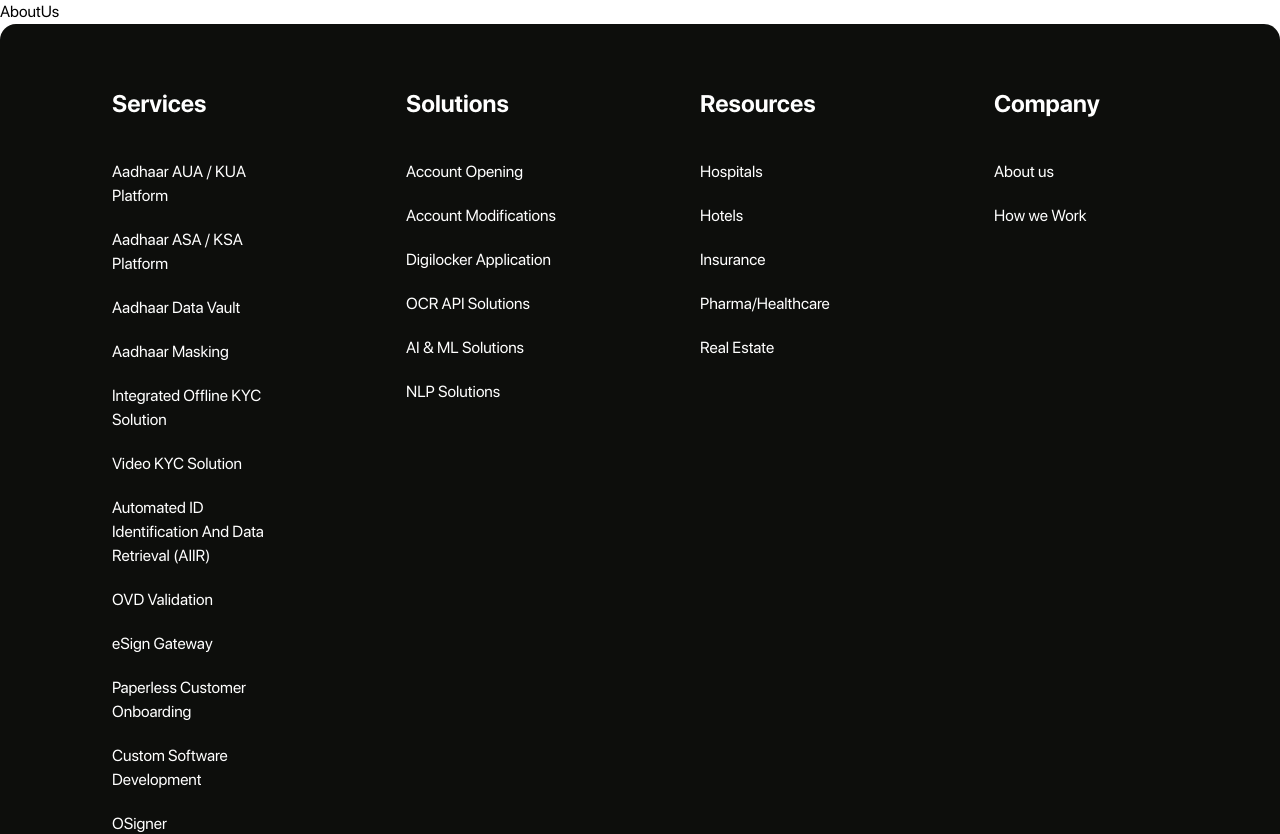
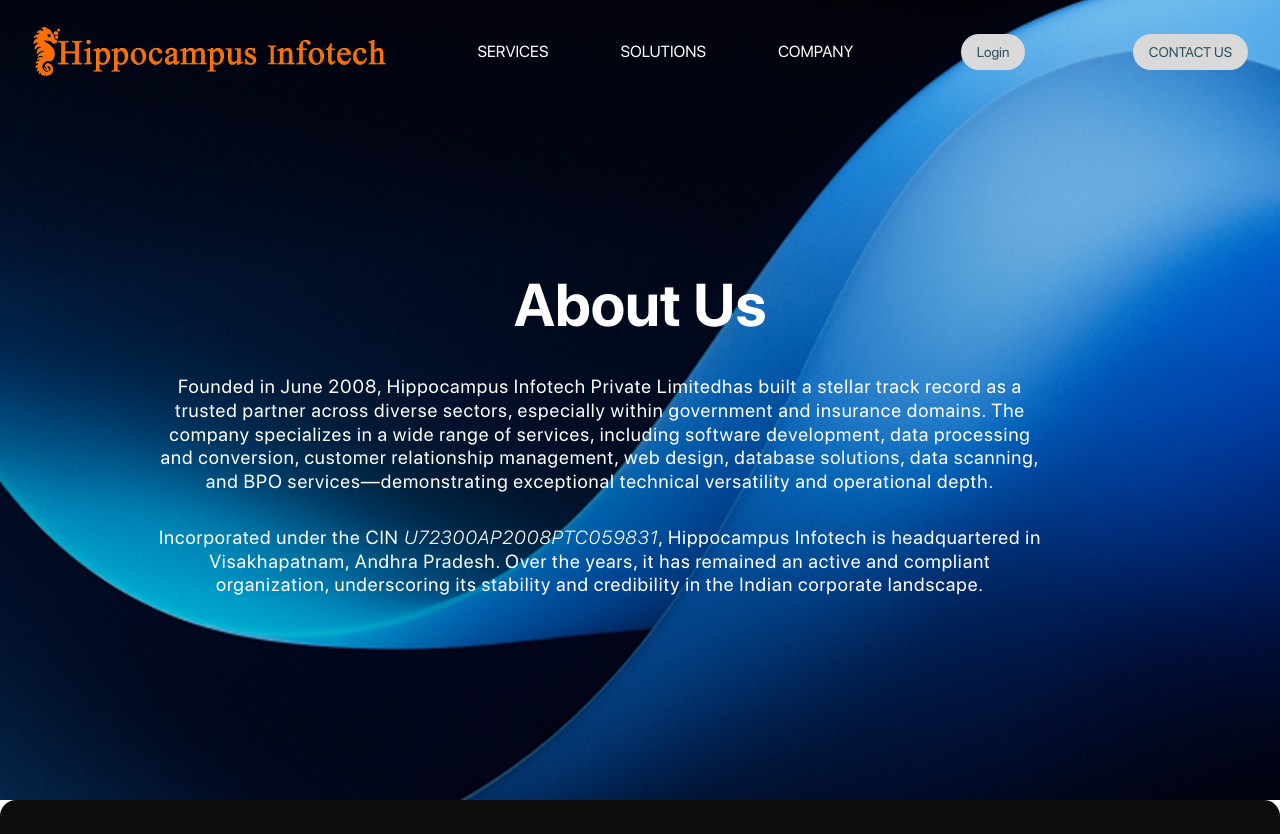
Before and after one commit to vd7943/Hippocampus, a React (Vite) app in the folder frontend/: page /about-us in a window 1280 px wide. Shown: the top 834 px of the page. Built offline with nearby package versions, Linux system fonts and the light colour scheme.

Commit message:
Update AboutUs.jsx

```diff
--- a/frontend/src/components/AboutUs.jsx
+++ b/frontend/src/components/AboutUs.jsx
@@ -1,7 +1,179 @@
-import React from "react";
+import React, { useState } from "react";
+import { HiOutlineMenu, HiOutlineX } from "react-icons/hi";
+import { Link, useNavigate } from "react-router-dom";
+import { useAuth } from "../Context/AuthProvider";
+import Logout from "../Auth/Logout";
 
 const AboutUs = () => {
-  return <div>AboutUs</div>;
+  const [isMenuOpen, setIsMenuOpen] = useState(false);
+  const [authUser] = useAuth();
+  const navigate = useNavigate();
+
+  const goToContact = () => {
+    navigate("/");
+    setTimeout(() => {
+      const section = document.getElementById("contact");
+      if (section) {
+        section.scrollIntoView({ behavior: "smooth" });
+      }
+    }, 500);
+  };
+
+  const goToServices = () => {
+    navigate("/");
+    setTimeout(() => {
+      const section = document.getElementById("services");
+      if (section) {
+        section.scrollIntoView({ behavior: "smooth" });
+      }
+    }, 500);
+  };
+
+  const goToSolutions = () => {
+    navigate("/");
+    setTimeout(() => {
+      const section = document.getElementById("solutions");
+      if (section) {
+        section.scrollIntoView({ behavior: "smooth" });
+      }
+    }, 500);
+  };
+
+  const goToCompany = () => {
+    navigate("/");
+    setTimeout(() => {
+      const section = document.getElementById("company");
+      if (section) {
+        section.scrollIntoView({ behavior: "smooth" });
+      }
+    }, 500);
+  };
+
+  return (
+    <div
+      className="min-h-screen bg-cover bg-center text-[#FFFFFF] flex flex-col justify-between"
+      style={{
+        backgroundImage: "url('/hero-background.png')",
+      }}
+    >
+      <div className="flex items-center justify-between px-6 lg:px-8 py-6 relative z-20">
+        <Link to="/">
+          <img
+            src="/logo.png"
+            alt="Hippocampus Infotech Logo"
+            className="h-8 md:h-14"
+          />
+        </Link>
+        <nav className="hidden md:flex items-center gap-18 text-[#FFFFFF]">
+          <button
+            onClick={goToServices}
+            className="hover:underline cursor-pointer"
+          >
+            SERVICES
+          </button>
+          <button
+            onClick={goToSolutions}
+            className="hover:underline cursor-pointer"
+          >
+            SOLUTIONS
+          </button>
+          <button
+            onClick={goToCompany}
+            className="hover:underline cursor-pointer"
+          >
+            COMPANY
+          </button>
+        </nav>
+        {authUser ? (
+          <Logout className="hidden md:block cursor-pointer" />
+        ) : (
+          <Link
+            to="/login"
+            className="hidden md:block cursor-pointer ml-4 px-4 py-2 bg-[#D9D9D9] text-[#2D515C] rounded-full text-sm hover:opacity-90"
+          >
+            Login
+          </Link>
+        )}
+
+        <button
+          onClick={goToContact}
+          className="hidden md:block cursor-pointer ml-4 px-4 py-2 bg-[#D9D9D9] text-[#2D515C] rounded-full text-sm hover:opacity-90"
+        >
+          CONTACT US
+        </button>
+        <button
+          className="md:hidden text-white text-3xl"
+          onClick={() => setIsMenuOpen(!isMenuOpen)}
+        >
+          {isMenuOpen ? <HiOutlineX /> : <HiOutlineMenu />}
+        </button>
+      </div>
+
+      {isMenuOpen && (
+        <div className="absolute top-20 left-0 right-0 bg-[#12123B] bg-opacity-95 text-white flex flex-col items-center space-y-6 py-6 z-10 md:hidden">
+          <button
+            className="text-lg hover:underline"
+            onClick={() => {
+              setIsMenuOpen(false);
+              goToServices();
+            }}
+          >
+            SERVICES
+          </button>
+          <button
+            className="text-lg hover:underline"
+            onClick={() => {
+              setIsMenuOpen(false);
+              goToSolutions();
+            }}
+          >
+            SOLUTIONS
+          </button>
+          <button
+            className="text-lg hover:underline"
+            onClick={() => {
+              setIsMenuOpen(false);
+              goToCompany();
+            }}
+          >
+            COMPANY
+          </button>
+
+          <button
+            onClick={goToContact}
+            className="px-4 py-2 bg-[#D9D9D9] text-[#2D515C] rounded-full text-sm hover:opacity-90"
+          >
+            CONTACT US
+          </button>
+        </div>
+      )}
+
+      <div className="flex-1 flex flex-col lg:justify-center px-6 md:px-38 my-10 lg:my-6 text-center">
+        <h1 className="text-4xl md:text-6xl font-bold leading-none mb-4 lg:mb-10">
+          About Us
+        </h1>
+
+        <p className="text-base md:text-[19px] font-light max-w-4xl mb-8 leading-tight tracking-wider">
+          Founded in June 2008,{" "}
+          <strong>Hippocampus Infotech Private Limited</strong>
+          has built a stellar track record as a trusted partner across diverse
+          sectors, especially within government and insurance domains. The
+          company specializes in a wide range of services, including software
+          development, data processing and conversion, customer relationship
+          management, web design, database solutions, data scanning, and BPO
+          services—demonstrating exceptional technical versatility and
+          operational depth.
+        </p>
+        <p className="text-base md:text-[19px] font-light max-w-4xl mb-8 leading-tight tracking-wider">
+          Incorporated under the CIN <em>U72300AP2008PTC059831</em>, Hippocampus
+          Infotech is headquartered in Visakhapatnam, Andhra Pradesh. Over the
+          years, it has remained an active and compliant organization,
+          underscoring its stability and credibility in the Indian corporate
+          landscape.
+        </p>
+      </div>
+    </div>
+  );
 };
 
 export default AboutUs;
```
